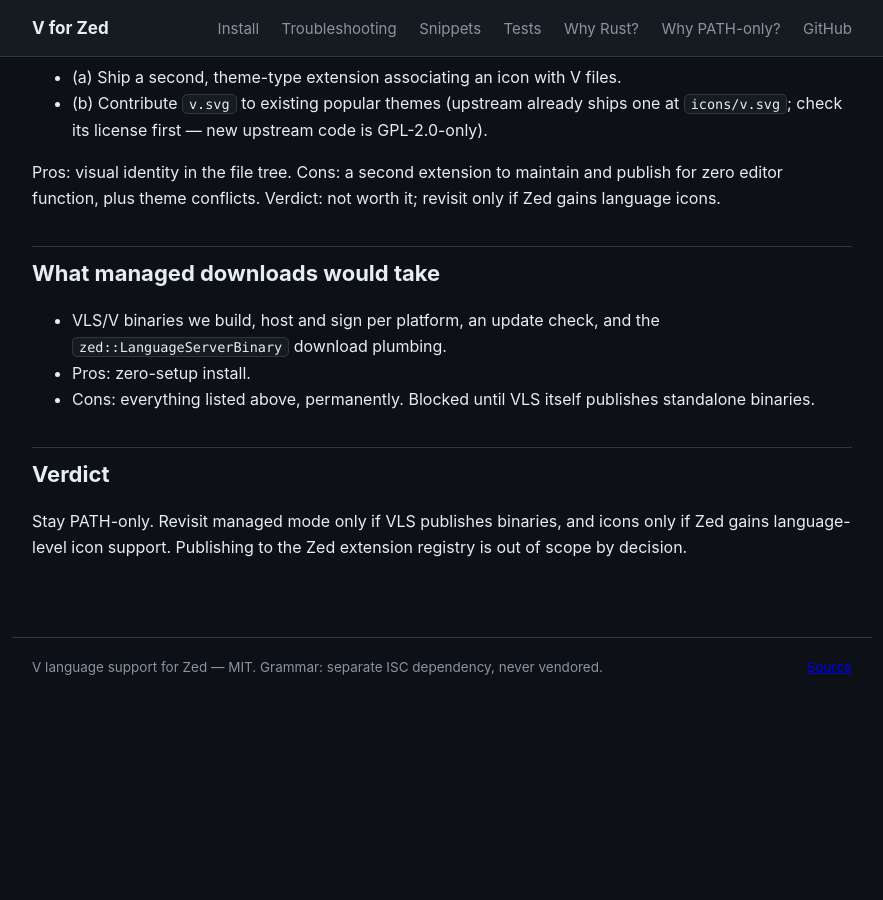
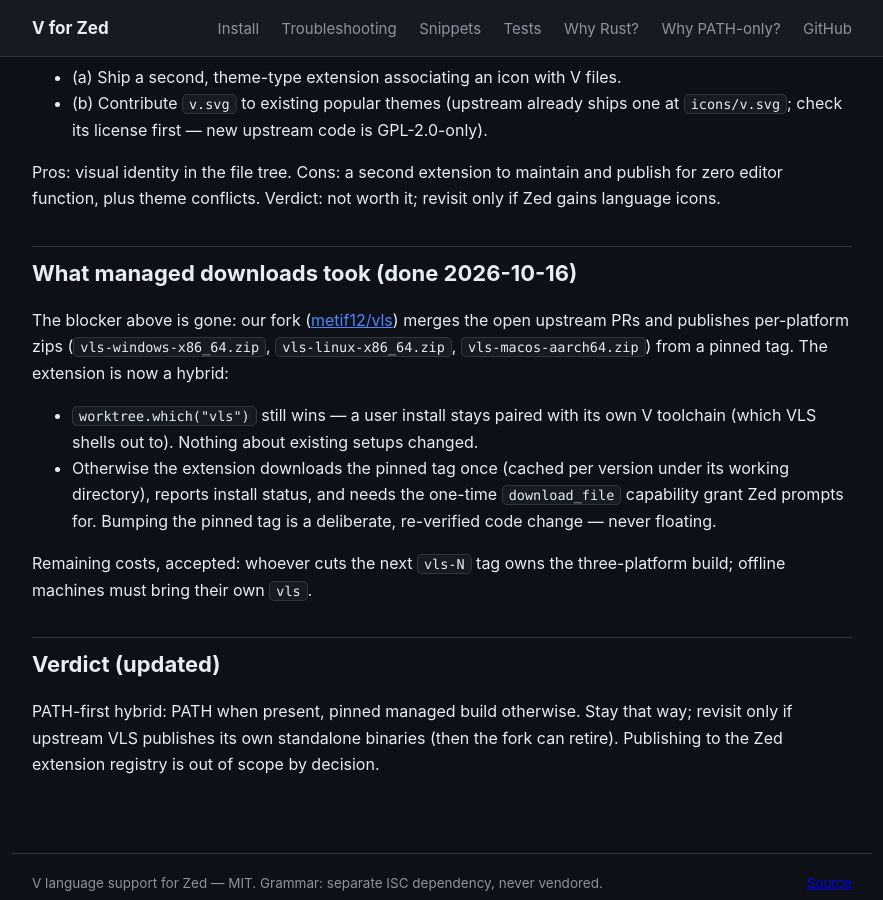
Before and after one commit to metif12/zed-vlang, a Jekyll site: the page built from docs/why-path-only.md, in a window 1280 px wide and 900 px high, scrolled down 766 px. Shown: the whole window, without its empty margins (198-1081 px from the left). Built offline with Jekyll 4.4.1, drawn with Linux system fonts in a browser that asks for light colours; before the commit the page ends 1472 px from its top, so only the background shows below that; some of the changed text lies outside the part shown.

Commit message:
Document the hybrid: VLS optional with managed fallback, download prompt and offline behavior, PATH-first ADR superseded

```diff
--- a/docs/why-path-only.md
+++ b/docs/why-path-only.md
@@ -3,12 +3,12 @@
 title: Why PATH-only
 ---
 
-# Why PATH-only (and what managed mode would take)
+# Why PATH-first (and what managed mode took)
 
-The extension resolves its tools instead of downloading them:
-`src/lib.rs` looks up `vls` with `worktree.which("vls")` and reports a
-clear error otherwise. This page records why, and what dropping it would
-cost.
+The extension prefers your tools over downloading: `src/lib.rs` looks up
+`vls` with `worktree.which("vls")` first, and only then falls back to a
+pinned managed build. This page records why PATH comes first, and what
+the fallback cost.
 
 ## Why PATH-only
 
@@ -47,16 +47,28 @@
 maintain and publish for zero editor function, plus theme conflicts.
 Verdict: not worth it; revisit only if Zed gains language icons.
 
-## What managed downloads would take
+## What managed downloads took (done 2026-10-16)
 
-- VLS/V binaries we build, host and sign per platform, an update check,
-  and the `zed::LanguageServerBinary` download plumbing.
-- Pros: zero-setup install.
-- Cons: everything listed above, permanently. Blocked until VLS itself
-  publishes standalone binaries.
+The blocker above is gone: our fork ([metif12/vls](https://github.com/metif12/vls))
+merges the open upstream PRs and publishes per-platform zips
+(`vls-windows-x86_64.zip`, `vls-linux-x86_64.zip`, `vls-macos-aarch64.zip`)
+from a pinned tag. The extension is now a hybrid:
 
-## Verdict
+- `worktree.which("vls")` still wins — a user install stays paired with
+  its own V toolchain (which VLS shells out to). Nothing about existing
+  setups changed.
+- Otherwise the extension downloads the pinned tag once (cached per
+  version under its working directory), reports install status, and
+  needs the one-time `download_file` capability grant Zed prompts for.
+  Bumping the pinned tag is a deliberate, re-verified code change —
+  never floating.
 
-Stay PATH-only. Revisit managed mode only if VLS publishes binaries,
-and icons only if Zed gains language-level icon support.
+Remaining costs, accepted: whoever cuts the next `vls-N` tag owns the
+three-platform build; offline machines must bring their own `vls`.
+
+## Verdict (updated)
+
+PATH-first hybrid: PATH when present, pinned managed build otherwise.
+Stay that way; revisit only if upstream VLS publishes its own
+standalone binaries (then the fork can retire).
 Publishing to the Zed extension registry is out of scope by decision.
```
Also changed, not shown: docs/install.md (+4 -2 lines), docs/troubleshooting.md (+9 -0 lines), README.md.
